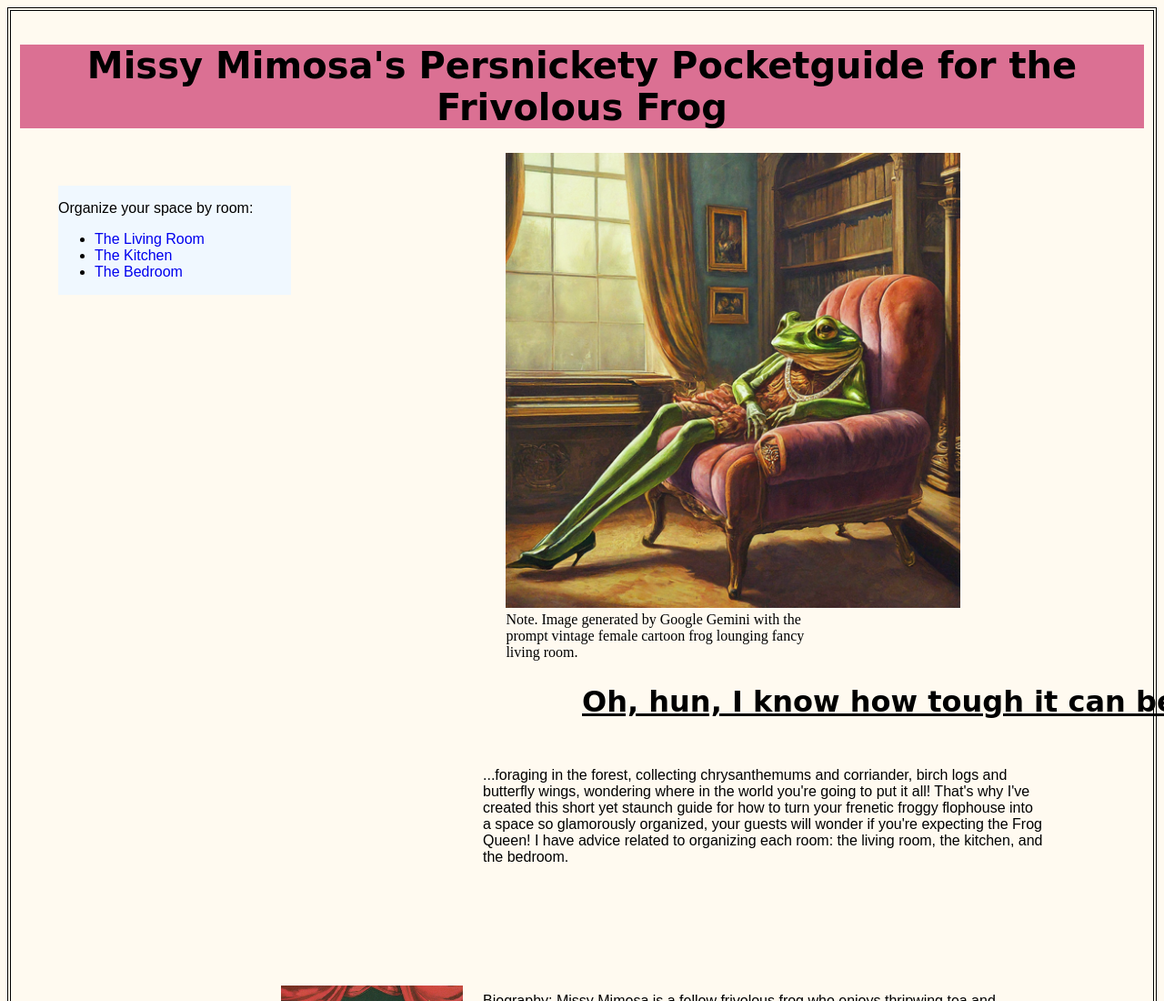
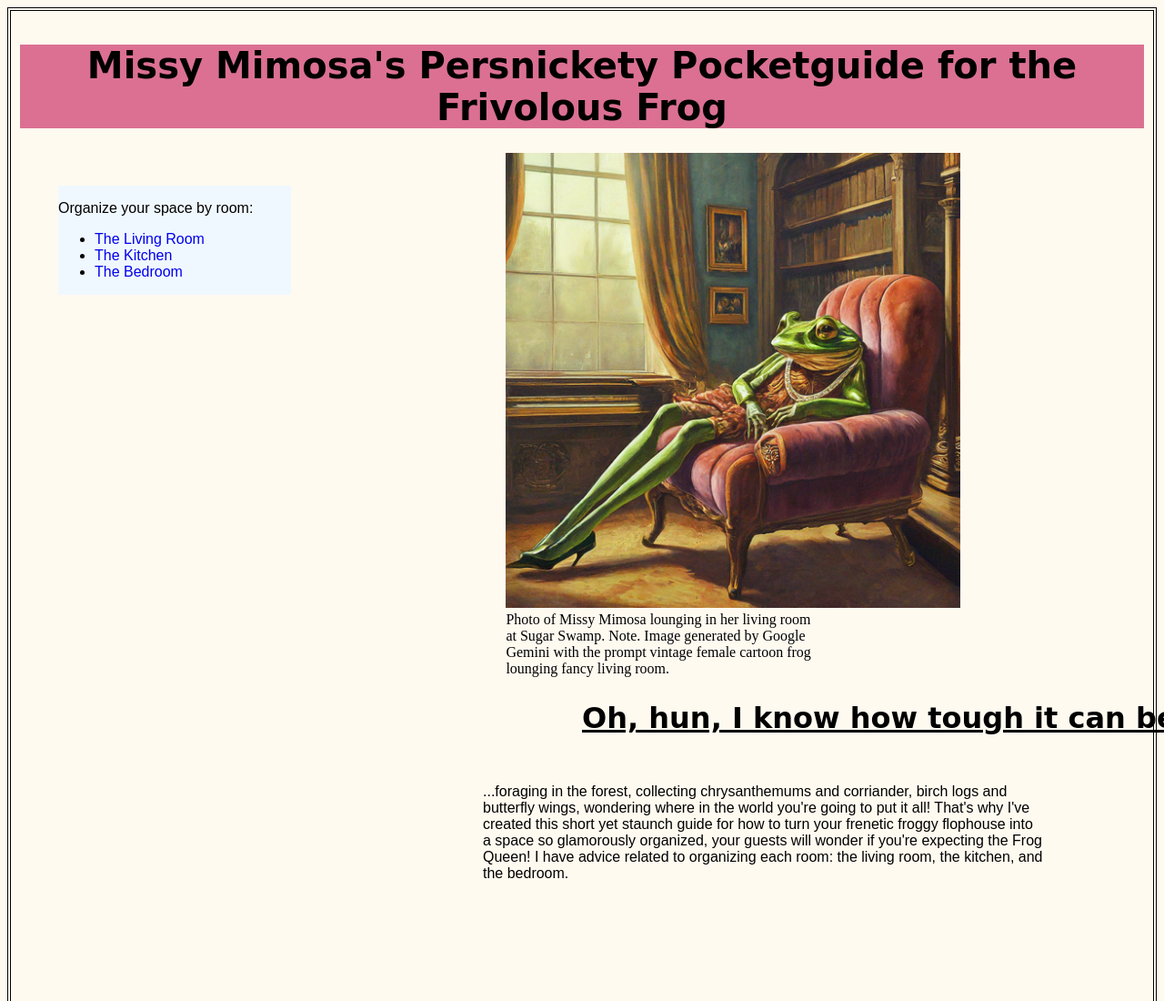
Before and after one commit to mcarr786/mcarr786.github.io, a plain HTML site: page index.html in a window 1280 px wide. Shown: the top 1100 px of the page at 91% size. Drawn offline with Linux system fonts and the light colour scheme.

Commit message:
Add files via upload

```diff
--- a/index.html
+++ b/index.html
@@ -20,7 +20,7 @@
                 <figure>
 
             <img src="missylounging.png" alt=froginpinkdressloungingonchair width= 500>
-                    <figcaption>Note. Image generated by Google Gemini with the prompt vintage female cartoon frog lounging fancy living room. </figcaption>
+                    <figcaption>Photo of Missy Mimosa lounging in her living room at Sugar Swamp. Note. Image generated by Google Gemini with the prompt vintage female cartoon frog lounging fancy living room. </figcaption>
                  </figure>
             </div>
 
```
